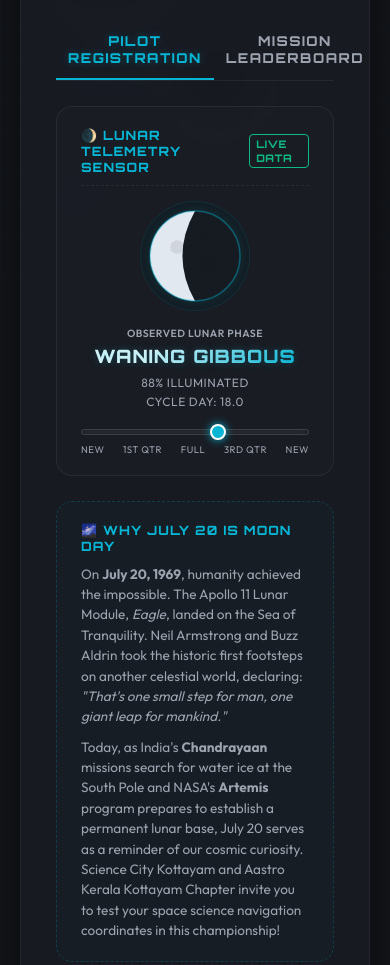
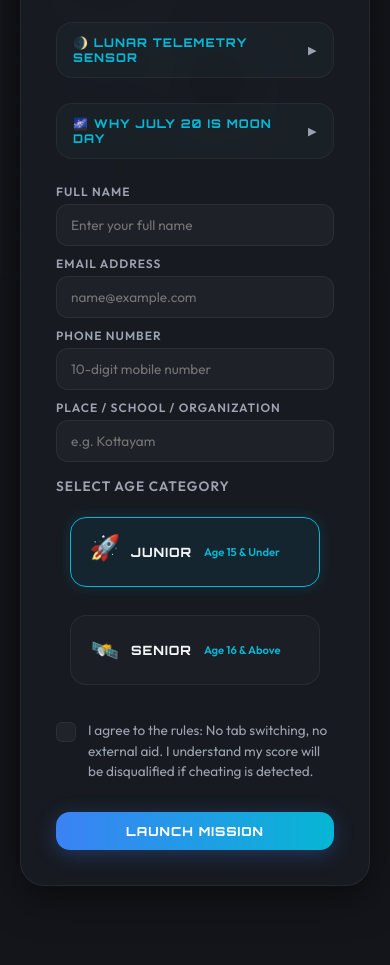
Before and after one commit to keralasciencecity/lunar-odyssey-quiz, a plain HTML site: page index.html in a window 390 px wide. Shown: the part 567-1532 px from the top of the page. After the commit the page ends 1473 px from the top, so only its background shows below. Drawn offline with Linux system fonts and the light colour scheme.

Commit message:
Optimize mobile layout with collapsible console accordions and hide verbose category descriptions

```diff
--- a/index.html
+++ b/index.html
@@ -86,12 +86,12 @@
         <!-- Registration & Significance View -->
         <div id="login-register-view" style="width: 100%">
           <!-- Interactive Moon Phase Telemetry Simulator -->
-          <div class="lunar-sensor-card">
-            <div class="sensor-header">
-              <span class="sensor-title">🌒 LUNAR TELEMETRY SENSOR</span>
+          <details class="lunar-sensor-accordion" open>
+            <summary class="sensor-summary">🌒 LUNAR TELEMETRY SENSOR</summary>
+            <div class="sensor-content">
+              <div class="sensor-header-inline">
                 <span class="sensor-status" id="sensor-date-display">LIVE DATA</span>
               </div>
-
               <div class="sensor-body">
                 <div class="moon-phase-visual-container">
                   <canvas id="lunar-sensor-canvas" width="110" height="110"></canvas>
@@ -116,10 +116,12 @@
                 </div>
               </div>
             </div>
+          </details>
 
           <!-- Moon Day Significance Panel -->
-          <div class="significance-panel">
-            <div class="significance-title">🌌 Why July 20 is Moon Day</div>
+          <details class="significance-panel-accordion" open>
+            <summary class="significance-summary">🌌 WHY JULY 20 IS MOON DAY</summary>
+            <div class="significance-content">
               <p class="significance-text">
                 On <strong>July 20, 1969</strong>, humanity achieved the impossible. The Apollo 11 Lunar Module, <em>Eagle</em>, landed on the Sea of Tranquility. Neil Armstrong and Buzz Aldrin took the historic first footsteps on another celestial world, declaring: <em>"That's one small step for man, one giant leap for mankind."</em>
               </p>
@@ -127,6 +129,7 @@
                 Today, as India's <strong>Chandrayaan</strong> missions search for water ice at the South Pole and NASA's <strong>Artemis</strong> program prepares to establish a permanent lunar base, July 20 serves as a reminder of our cosmic curiosity. Science City Kottayam and Aastro Kerala Kottayam Chapter invite you to test your space science navigation coordinates in this championship!
               </p>
             </div>
+          </details>
 
           <form id="login-form" novalidate>
             <div class="input-grid">
--- a/js/app.js
+++ b/js/app.js
@@ -1736,6 +1736,15 @@ document.addEventListener("DOMContentLoaded", () => {
         lunarSlider.value = todayPct;
       }
       updateLunarSimulator(todayPct, true);
+
+      // Auto-collapse cards on mobile screens to avoid screen clutter on start
+      const isMobile = window.innerWidth <= 480;
+      if (isMobile) {
+        const sensAccordion = document.querySelector(".lunar-sensor-accordion");
+        const sigAccordion = document.querySelector(".significance-panel-accordion");
+        if (sensAccordion) sensAccordion.removeAttribute("open");
+        if (sigAccordion) sigAccordion.removeAttribute("open");
+      }
     } catch(e) {
       console.error("Error setting live lunar phase:", e);
     }
--- a/styles.css
+++ b/styles.css
@@ -409,35 +409,76 @@ body::after {
   50% { opacity: 1; }
 }
 
-/* Interactive Moon Phase Sensor Card */
-.lunar-sensor-card {
+/* Cockpit Details/Summary Accordion Panels */
+details.lunar-sensor-accordion, details.significance-panel-accordion {
+  width: 100%;
+  max-width: 680px;
   background: rgba(255, 255, 255, 0.01);
   border: 1px solid var(--panel-border);
   border-radius: 16px;
-  padding: 20px 24px;
   margin-bottom: 25px;
-  max-width: 680px;
   box-sizing: border-box;
-  animation: scaleIn 0.5s ease;
-  width: 100%;
-}
-
-.sensor-header {
-  display: flex;
-  justify-content: space-between;
-  align-items: center;
-  border-bottom: 1px dashed var(--panel-border);
-  padding-bottom: 10px;
-  margin-bottom: 15px;
-}
-
-.sensor-title {
+  overflow: hidden;
+  transition: border-color 0.3s ease, box-shadow 0.3s ease;
+}
+
+details.lunar-sensor-accordion:hover, details.significance-panel-accordion:hover {
+  border-color: rgba(6, 182, 212, 0.25);
+  box-shadow: 0 0 10px rgba(6, 182, 212, 0.05);
+}
+
+details.lunar-sensor-accordion summary, details.significance-panel-accordion summary {
+  list-style: none;
+  padding: 16px 20px;
+  cursor: pointer;
   font-family: var(--font-hud);
   font-size: 0.8rem;
   font-weight: 800;
   letter-spacing: 1px;
   color: var(--accent-cyan);
-  text-transform: uppercase;
+  display: flex;
+  justify-content: space-between;
+  align-items: center;
+  user-select: none;
+  background: rgba(6, 182, 212, 0.02);
+  outline: none;
+}
+
+details.lunar-sensor-accordion summary::-webkit-details-marker,
+details.significance-panel-accordion summary::-webkit-details-marker {
+  display: none;
+}
+
+/* Chevron indicator */
+details.lunar-sensor-accordion summary::after, details.significance-panel-accordion summary::after {
+  content: "▶";
+  font-size: 0.65rem;
+  transition: transform 0.3s ease;
+  color: var(--text-secondary);
+}
+
+details[open].lunar-sensor-accordion summary::after, details[open].significance-panel-accordion summary::after {
+  transform: rotate(90deg);
+  color: var(--accent-cyan);
+}
+
+.sensor-content, .significance-content {
+  padding: 20px 24px;
+  border-top: 1px solid var(--panel-border);
+  animation: slideDown 0.35s cubic-bezier(0.19, 1, 0.22, 1);
+  box-sizing: border-box;
+}
+
+@keyframes slideDown {
+  from { opacity: 0; transform: translateY(-8px); }
+  to { opacity: 1; transform: translateY(0); }
+}
+
+/* Sensor Inner Styles */
+.sensor-header-inline {
+  display: flex;
+  justify-content: flex-end;
+  margin-bottom: 12px;
 }
 
 .sensor-status {
@@ -449,6 +490,7 @@ body::after {
   border-radius: 4px;
   font-weight: 800;
   letter-spacing: 0.5px;
+  text-shadow: 0 0 5px rgba(16, 185, 129, 0.3);
 }
 
 .sensor-body {
@@ -493,6 +535,7 @@ body::after {
   letter-spacing: 1px;
   margin-bottom: 4px;
   text-shadow: 0 0 8px rgba(6, 182, 212, 0.25);
+  color: var(--accent-cyan);
 }
 
 .info-sub {
@@ -572,32 +615,12 @@ body::after {
   }
 }
 
-.significance-panel {
-  background: rgba(6, 182, 212, 0.02);
-  border: 1px dashed rgba(6, 182, 212, 0.2);
-  border-radius: 16px;
-  padding: 20px 24px;
-  margin-bottom: 30px;
-  max-width: 680px;
-  text-align: left;
-  animation: scaleIn 0.5s ease;
-}
-
-.significance-title {
-  font-family: var(--font-hud);
-  font-size: 0.8rem;
-  font-weight: 800;
-  letter-spacing: 1px;
-  color: var(--accent-cyan);
-  margin-bottom: 10px;
-  text-transform: uppercase;
-}
-
 .significance-text {
   font-size: 0.85rem;
   color: var(--text-secondary);
-  line-height: 1.5;
-  margin-bottom: 10px;
+  line-height: 1.6;
+  margin-bottom: 12px;
+  text-align: left;
 }
 
 .significance-text:last-child {
@@ -1513,3 +1536,150 @@ body::after {
   line-height: 1.4;
   box-sizing: border-box;
 }
+
+/* Mobile Viewport Cockpit Optimization Overrides */
+@media (max-width: 480px) {
+  .moon-badge {
+    width: 55px;
+    height: 55px;
+    margin-bottom: 10px;
+  }
+
+  .glow-text {
+    font-size: 1.7rem !important;
+    letter-spacing: 1px;
+  }
+
+  .subtitle {
+    font-size: 0.75rem !important;
+    margin-bottom: 12px;
+  }
+
+  .welcome-desc {
+    font-size: 0.78rem !important;
+    line-height: 1.4;
+    margin-bottom: 12px;
+  }
+
+  .status-panel {
+    gap: 8px;
+    padding: 6px 12px;
+    margin-bottom: 15px;
+    flex-wrap: wrap;
+    justify-content: center;
+  }
+
+  .status-item {
+    font-size: 0.65rem;
+  }
+
+  /* Details Summary Accordions */
+  details.lunar-sensor-accordion summary, details.significance-panel-accordion summary {
+    padding: 12px 16px;
+    font-size: 0.75rem;
+  }
+
+  .sensor-content, .significance-content {
+    padding: 16px;
+  }
+
+  /* Registration inputs */
+  .input-grid {
+    gap: 10px;
+    margin-bottom: 15px;
+  }
+
+  .input-group label {
+    font-size: 0.75rem;
+    margin-bottom: 5px;
+  }
+
+  .input-group input {
+    padding: 11px 14px;
+    font-size: 0.85rem;
+  }
+
+  /* Category card stack and compression */
+  .category-cards {
+    grid-template-columns: 1fr !important;
+    gap: 8px;
+  }
+
+  .category-card {
+    padding: 10px 14px;
+  }
+
+  .card-content {
+    display: flex;
+    flex-direction: row;
+    align-items: center;
+    text-align: left;
+    gap: 12px;
+  }
+
+  .card-icon {
+    font-size: 1.4rem;
+    margin-bottom: 0;
+  }
+
+  .card-title {
+    font-size: 0.8rem;
+    margin-bottom: 1px;
+  }
+
+  .card-age {
+    font-size: 0.7rem;
+    margin-bottom: 0;
+  }
+
+  .card-desc {
+    display: none; /* Hide verbose details to make cockpit form ultra clean */
+  }
+
+  /* Button resizing */
+  .btn-primary, .btn-secondary {
+    padding: 11px 18px;
+    font-size: 0.78rem;
+    letter-spacing: 1px;
+  }
+
+  /* Quiz HUD */
+  .quiz-hud {
+    padding: 8px 10px;
+    gap: 6px;
+  }
+
+  .hud-item {
+    padding: 5px 6px;
+  }
+
+  .hud-label {
+    font-size: 0.52rem;
+  }
+
+  .hud-value {
+    font-size: 0.85rem;
+  }
+
+  /* Option buttons during quiz */
+  .options-grid {
+    gap: 8px;
+  }
+
+  .option-btn {
+    padding: 10px 14px;
+    font-size: 0.8rem;
+  }
+
+  .option-letter {
+    width: 20px;
+    height: 20px;
+    font-size: 0.7rem;
+  }
+
+  /* Results credentials preview card */
+  .certificate-preview-container {
+    padding: 4px;
+    border-radius: 8px;
+  }
+}
```
Lines whose indentation alone changed are shown as unchanged.
